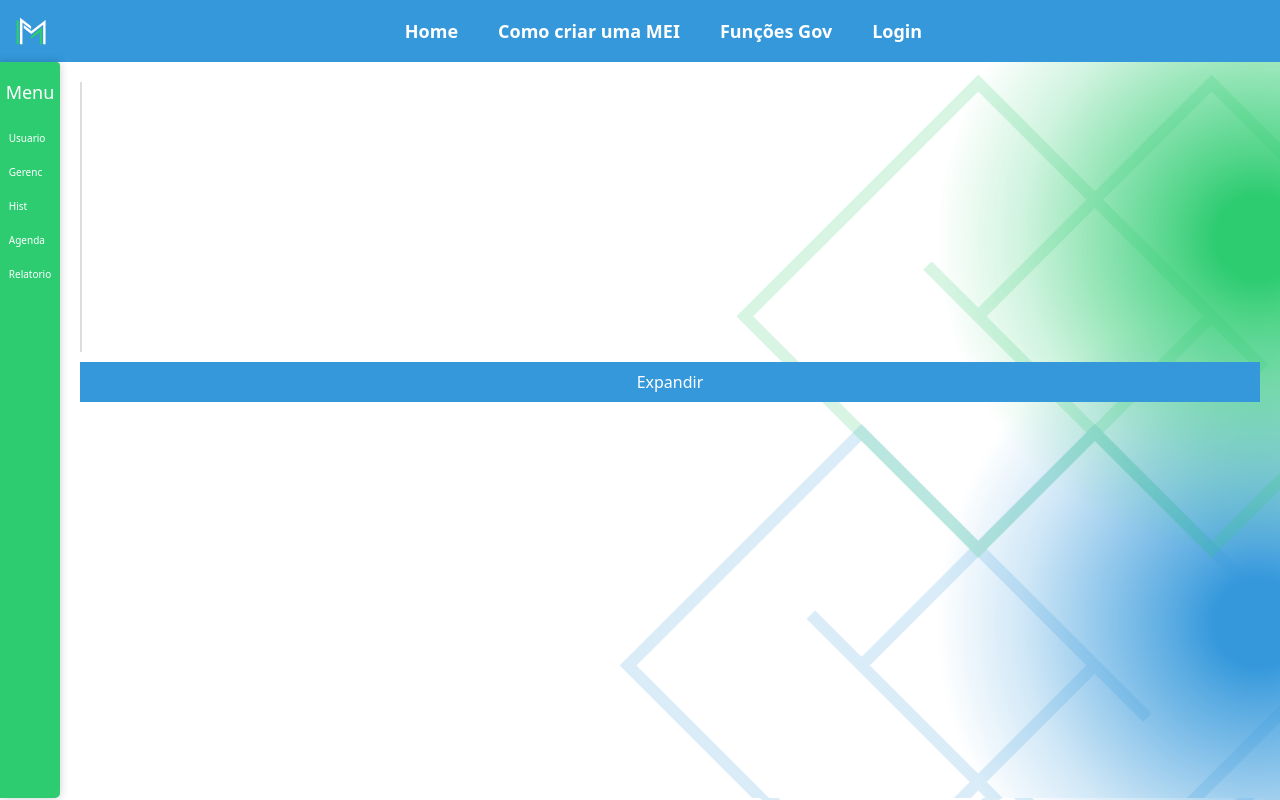
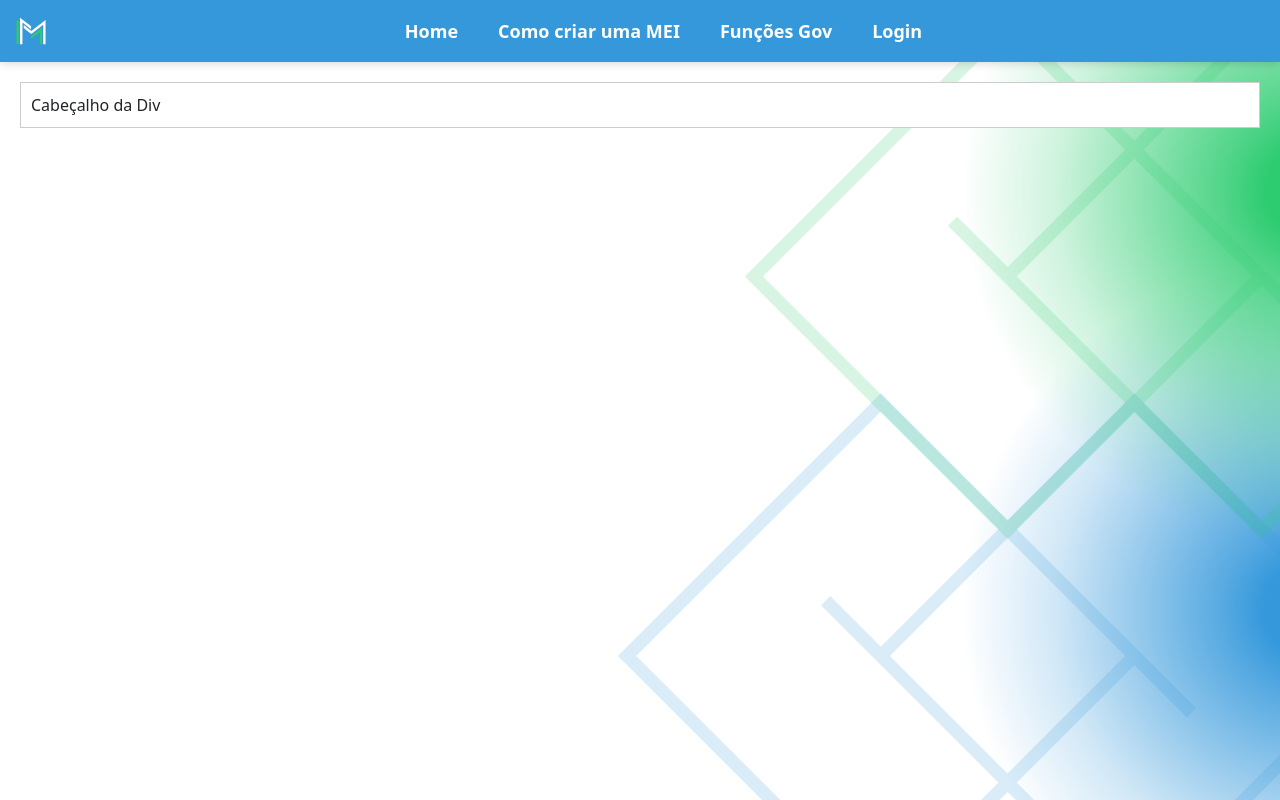
Before and after one commit to TitoSoares/MSM, a React (Create React App) app in the folder meisemmedo/: page /gen in a window 1280 px wide. Built offline with nearby package versions, Linux system fonts and the light colour scheme.

Commit message:
arruamadno div expansivel

```diff
--- a/meisemmedo/src/Componentes/estyle/estilonew.css
+++ b/meisemmedo/src/Componentes/estyle/estilonew.css
@@ -529,66 +529,13 @@ body::-webkit-scrollbar-thumb {
 
 /* ==================================== *//* ==================================== *//* ==================================== */
 
-    .DivTelaGerenciamento {
-        margin: 0;
-        padding: 0;
-        display: flex;
-        min-height: 92vh;
-        background-image:url("../../../public/TelaFundo2.png");
-        background-color: #fff;
-        background-repeat: no-repeat;
-        background-position: center;
-        background-size: cover;
-    }
+ .aaaal{
+    border: 1px solid #ccc;
+    margin: 20px;
+ }
 
-    .Conteudo {
-        flex: 1;
-        padding: 20px;
-        /* display: grid;
-        grid-template-columns: repeat(3, minmax(200px, 1fr));
-        gap: 20px; */
-      }
-
-
-      .rectangle {
-        width: 90%;
-        height: 300px;
-        background-color: #3498db;
-        color: #fff;
-        display: flex;
-        align-items: center;
-        justify-content: center;
-        border-radius: 10px;
-        box-shadow: 0 4px 8px rgba(0, 0, 0, 0.1);
-        transition: background-color 0.3s;
-      }
-
-      .rectangle:hover {
-        background-color: #2980b9;
-      }
-
-/* ==================================== *//* ==================================== *//* ==================================== */
-
-.expansivel {
-    width: 0;
-    overflow: hidden;
-    transition: width 0.3s ease;
-    border: 1px solid #ddd;
-    margin-bottom: 10px;
-  }
-
-  .expandido {
-    width: 200px;
-  }
-
-  .conteudo {
+ .testaa{
+    background-color: #fff;
     padding: 10px;
-  }
-
-  .botao-expansao {
     cursor: pointer;
-    background-color: #3498db;
-    color: #fff;
-    text-align: center;
-    padding: 8px;
-  }
+ }
--- a/meisemmedo/src/Pages/Gerenciamento.tsx
+++ b/meisemmedo/src/Pages/Gerenciamento.tsx
@@ -4,16 +4,18 @@ import "../Componentes/estyle/estilonew.css"
 import { useContext, useState } from "react";
 import { UsuarioLogadoContext } from "../contexts/contextAuth";
 import BarraLateral from "../Componentes/BarraLateral";
+import Historico from "./Gerenciamento/PaginaComponenteHistorico";
 
 
 function Gerenciamento(){
+
     const UsuarioLogadoCtx = useContext(UsuarioLogadoContext);
 
-    const [expandido, setExpandido] = useState(false);
+    const [conteudoVisivel, setConteudoVisivel] = useState(false);
 
-    function expandirContrair () {
-          setExpandido(!expandido);
-        };
+    function toggleDiv (){
+      setConteudoVisivel(!conteudoVisivel);
+    };
 
     return(
         <div className="DivTela">
@@ -27,32 +29,18 @@ function Gerenciamento(){
             {UsuarioLogadoCtx?.name && */}
             <div className="DivTela">
                 <FuncaoCabecalho/>
-                <div className="DivTelaGerenciamento">
 
-                    <BarraLateral/>
-                    <div className="Conteudo">
+                <div className="aaaal">
+                    <div className="testaa" onClick={toggleDiv}> Cabeçalho da Div</div>
 
-                        <div className={`expansivel ${expandido ? 'expandido' : ''}`} id="minhaDiv">
-                            <div className="conteudo">
-                            <p>Conteúdo da div expansível.</p>
-                            <p>Outras informações podem estar aqui.</p>
-                            </div>
+                    {conteudoVisivel && (
+                        <div style={{ padding: '10px' }}>
+                            <Historico/>
                         </div>
+                    )}
+                </div>
 
-                        <div className="botao-expansao" onClick={expandirContrair}>
-                            {expandido ? 'Contrair' : 'Expandir'}
-                        </div>
 
-                        {/* <a className="rectangle">Usuario</a>
-                        <a className="rectangle" href="entrada_saida">Gerenciamento</a>
-                        <a className="rectangle" href="Historico">Historico</a>
-                        <a className="rectangle" href="Agenda">Agenda</a>
-                        <a className="rectangle" href="Relatorio">Relatorio</a>
-                        <a className="rectangle">🛑Em Reforma🛑</a> */}
-
-                    </div>
-
-                </div>
 
             </div>
             {/* } */}
--- a/meisemmedo/src/Pages/Gerenciamento/PaginaComponenteHistorico.tsx
+++ b/meisemmedo/src/Pages/Gerenciamento/PaginaComponenteHistorico.tsx
@@ -17,8 +17,6 @@ let lista=[
 function Historico(){
     return(
         <div className="DivTelaGerenciamento">
-            <FuncaoCabecalho/>
-            <BarraLateral/>
             <div className="Controle">
                 <CompHistServ/><br />
                 <div className="botaoRespostas">
```
